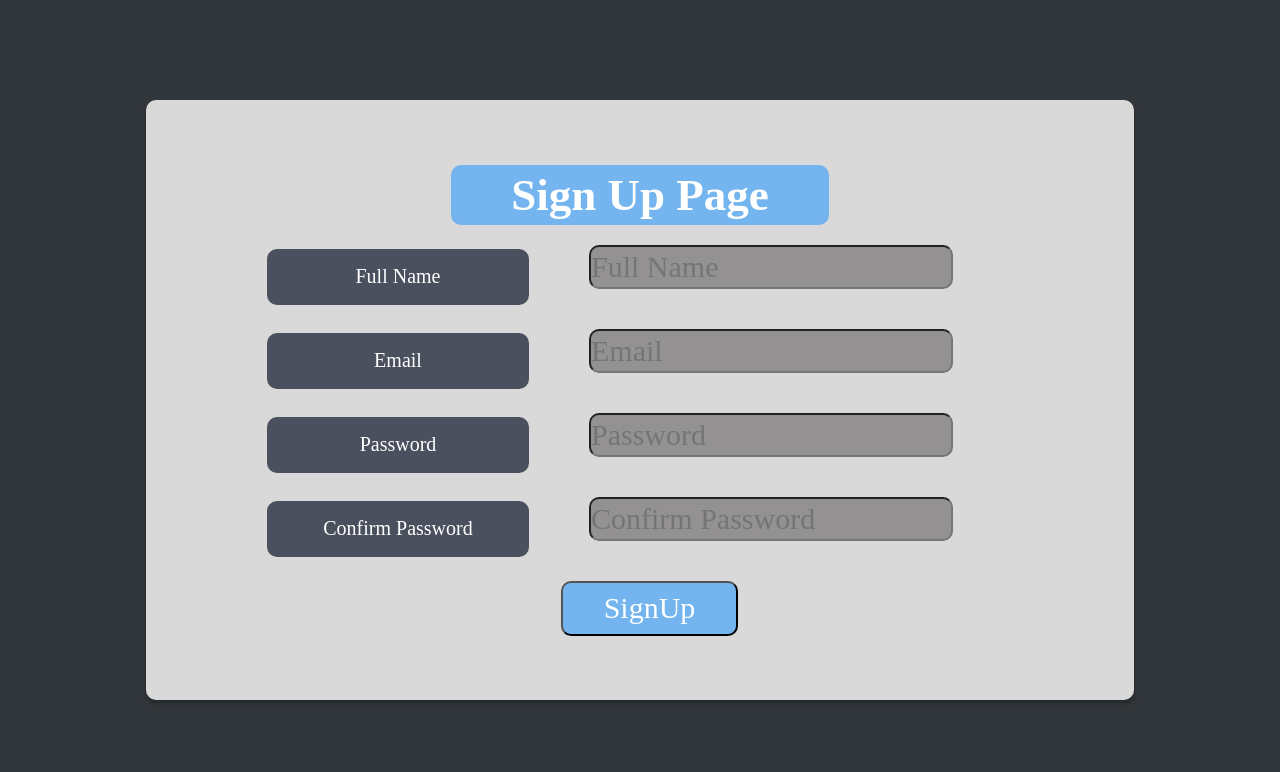
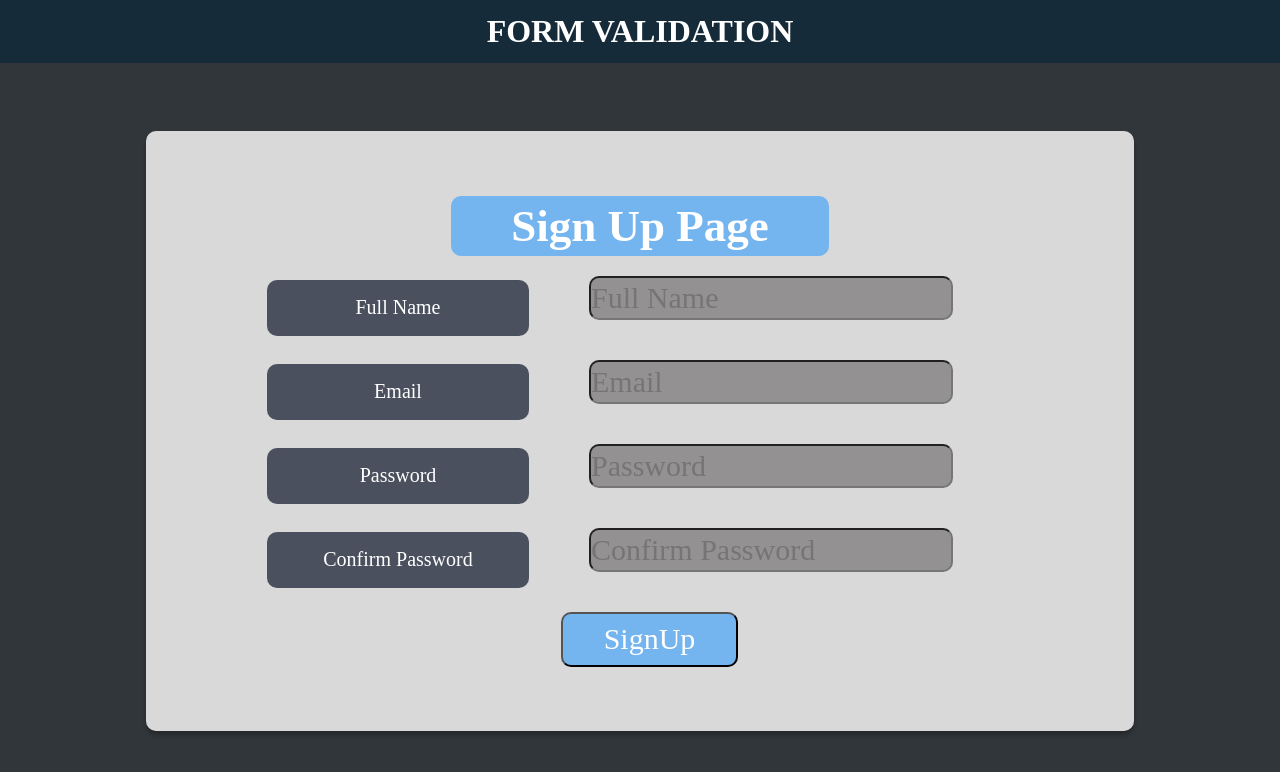
Before and after one commit to Youngbikalp/Task-15-Form-Validation-in-React, a React (Vite) app: page / in a window 1280 px wide. Shown: the top 772 px of the page. Built offline with nearby package versions, Linux system fonts and the light colour scheme.

Commit message:
refactored code

```diff
--- a/src/app.jsx
+++ b/src/app.jsx
@@ -1,9 +1,15 @@
 import { useState } from "react";
 import "./app.css";
 import SignUpForm from "./components/signUpForm";
+import Header from "./components/header";
 
 function App() {
-  return <SignUpForm />;
+  return (
+    <div>
+      <Header />
+      <SignUpForm />
+    </div>
+  );
 }
 
 export default App;
--- /dev/null
+++ b/src/components/header.jsx
@@ -0,0 +1,11 @@
+import React from "react";
+import styles from "../styles/header.module.css";
+function Header() {
+  return (
+    <div className={styles.header}>
+      <h1>FORM VALIDATION</h1>
+    </div>
+  );
+}
+
+export default Header;
--- a/src/components/signUpForm.jsx
+++ b/src/components/signUpForm.jsx
@@ -2,6 +2,8 @@ import React, { useState } from "react";
 import "../styles/signUpForm.css";
 function SignUpForm() {
   const [values, setValues] = useState({
+    fullName: "",
+    email: "",
     password: "",
     confirmPassword: "",
   });
@@ -23,6 +25,17 @@ function SignUpForm() {
   function validation() {
     let error = {};
     const passwordPattern = /^(?=.*[A-Z])(?=.*[0-9])(?=.*[^A-Za-z0-9]).{8,}$/;
+    const emailPattern = /^[^\s@]+@[^\s@]+\.[^\s@]+$/;
+
+    if (values.fullName === "") {
+      error.fullName = "Name field cannot be empty";
+    }
+
+    if (values.email === "") {
+      error.email = "Email field cannot be empty";
+    } else if (!emailPattern.test(values.email)) {
+      error.email = "Please enter a valid email address";
+    }
 
     if (values.password === "") {
       error.password = "Password field cannot be empty.";
@@ -58,6 +71,7 @@ function SignUpForm() {
           <div className="labelAndInput">
             <label htmlFor="fullName">Full Name</label>
             <input
+              onChange={handleInput}
               placeholder="Full Name"
               type="text"
               id="fullName"
@@ -65,9 +79,11 @@ function SignUpForm() {
               required
             />
           </div>
+          {errors.fullName && <p className="error">{errors.fullName}</p>}
           <div className="labelAndInput">
             <label htmlFor="email">Email</label>
             <input
+              onChange={handleInput}
               placeholder="Email"
               type="email"
               id="email"
@@ -75,6 +91,7 @@ function SignUpForm() {
               required
             />
           </div>
+          {errors.email && <p className="error">{errors.email}</p>}
           <div className="labelAndInput">
             <label htmlFor="password">Password</label>
             <input
--- /dev/null
+++ b/src/styles/header.module.css
@@ -0,0 +1,11 @@
+.header {
+  background: rgba(22, 43, 57, 1);
+  color: rgba(255, 255, 255, 1);
+  display: flex;
+  align-items: center;
+  justify-content: center;
+  width: 100;
+  height: 63px;
+  top: 28px;
+  left: 733px;
+}
--- a/src/styles/signUpForm.css
+++ b/src/styles/signUpForm.css
@@ -1,6 +1,6 @@
 .signUp-container {
   display: flex;
-  height: 100vh;
+  height: calc(100vh - 4rem);
   justify-content: center;
   align-items: center;
 }
```
